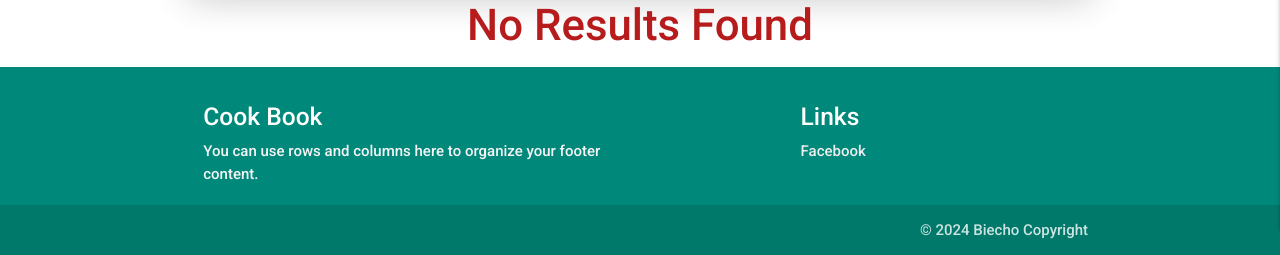
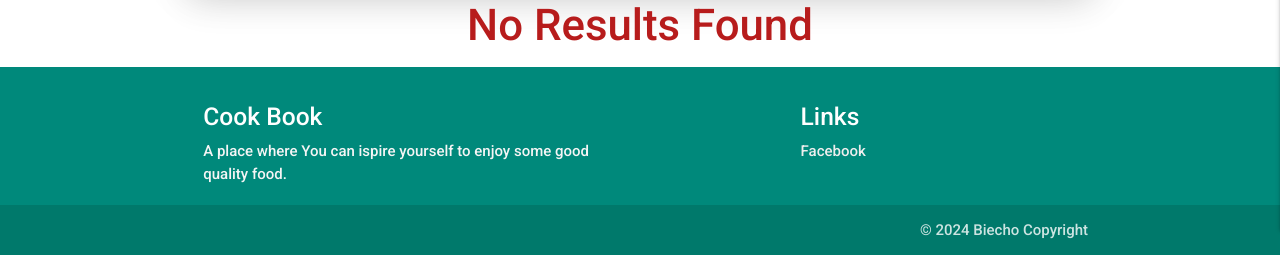
Before and after one commit to Biecho88/healthy_book, a Flask app: page /search in a window 1280 px wide. Shown: the part 630-885 px from the top of the page. Run offline with Flask 3, Linux system fonts and the light colour scheme; data that the repository does not hold is empty; some libraries are stand-ins or nearby versions.

```diff
--- a/templates/base.html
+++ b/templates/base.html
@@ -78,7 +78,7 @@
     <div class="row">
       <div class="col l6 s12">
         <h5 class="white-text">Cook Book</h5>
-        <p class="grey-text text-lighten-4">You can use rows and columns here to organize your footer content.</p>
+        <p class="grey-text text-lighten-4">A place where You can ispire yourself to enjoy some good quality food.</p>
       </div>
       <div class="col l4 offset-l2 s12">
         <h5 class="white-text">Links</h5>
```
Also changed, not shown: run.py (+17 -6 lines), README.md.
